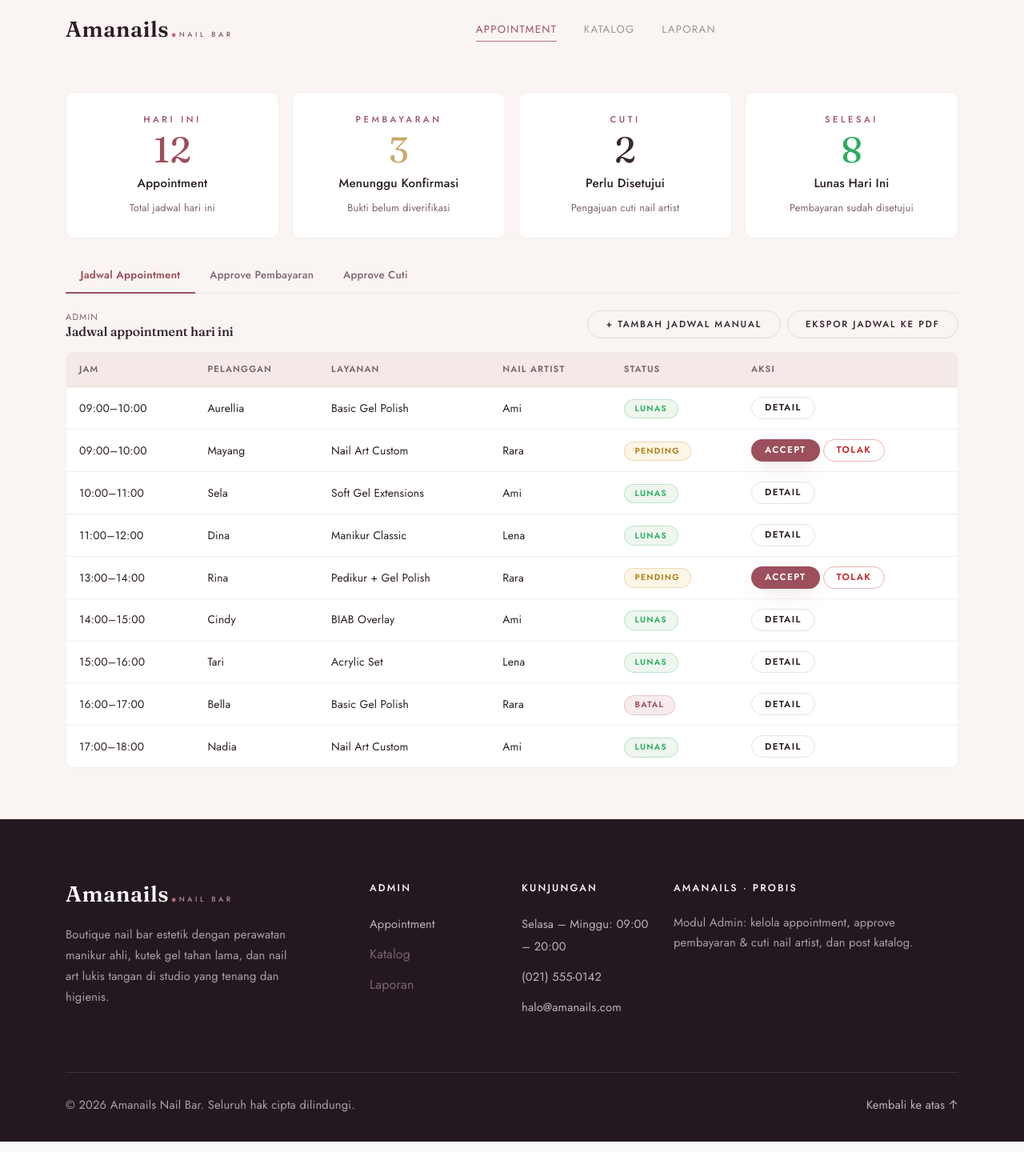
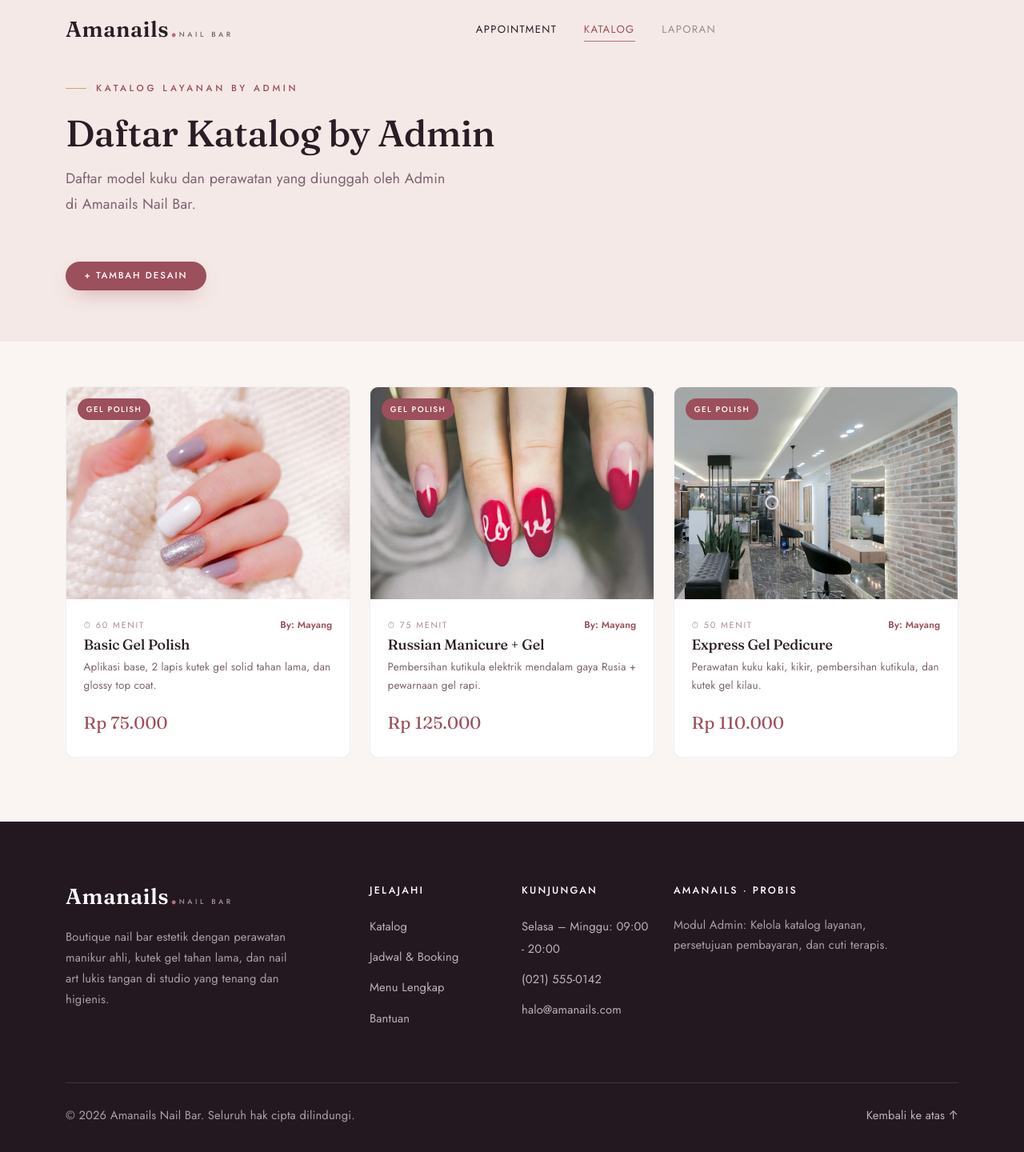
Before and after one commit to Mmayang06/Amanails, a Laravel app: page /admin/katalog in a window 1280 px wide. Shown: the whole page at 80% size. Run offline with Laravel 12, Linux system fonts and the light colour scheme.

Commit message:
katalog by admin

```diff
--- /dev/null
+++ b/app/Http/Controllers/AdminController.php
@@ -0,0 +1,153 @@
+<?php
+
+namespace App\Http\Controllers;
+
+use Illuminate\Http\Request;
+
+class AdminController extends Controller
+{
+    private function getServicesData(): array
+    {
+        return [
+            [
+                'id' => 1,
+                'name' => 'Basic Gel Polish',
+                'category' => 'gel-polish',
+                'category_label' => 'Gel Polish',
+                'price' => 75000,
+                'duration' => 60,
+                'image' => asset('img/gallery-1.jpg'),
+                'uploaded_by' => 'Mayang',
+                'uploader_role' => 'Admin (Mayang)',
+                'uploader_avatar' => asset('img/tech-2.jpg'),
+                'description' => 'Aplikasi base, 2 lapis kutek gel solid tahan lama, dan glossy top coat.',
+            ],
+            [
+                'id' => 2,
+                'name' => 'Russian Manicure + Gel',
+                'category' => 'gel-polish',
+                'category_label' => 'Gel Polish',
+                'price' => 125000,
+                'duration' => 75,
+                'image' => asset('img/gallery-2.jpg'),
+                'uploaded_by' => 'Mayang',
+                'uploader_role' => 'Admin (Mayang)',
+                'uploader_avatar' => asset('img/tech-2.jpg'),
+                'description' => 'Pembersihan kutikula elektrik mendalam gaya Rusia + pewarnaan gel rapi.',
+            ],
+            [
+                'id' => 3,
+                'name' => 'Handpainted Custom Nail Art',
+                'category' => 'nail-art-custom',
+                'category_label' => 'Nail art custom',
+                'price' => 180000,
+                'duration' => 90,
+                'image' => asset('img/gallery-3.jpg'),
+                'uploaded_by' => 'Aurel',
+                'uploader_role' => 'Nail Artist (Aurel)',
+                'uploader_avatar' => asset('img/tech-1.jpg'),
+                'description' => 'Lukisan tangan bebas custom (floral, abstract, kartun, motif geometri) 10 jari.',
+            ],
+            [
+                'id' => 4,
+                'name' => '3D Floral & Gem Nail Art',
+                'category' => 'nail-art-custom',
+                'category_label' => 'Nail art custom',
+                'price' => 210000,
+                'duration' => 100,
+                'image' => asset('img/gallery-4.jpg'),
+                'uploaded_by' => 'Aurel',
+                'uploader_role' => 'Nail Artist (Aurel)',
+                'uploader_avatar' => asset('img/tech-1.jpg'),
+                'description' => 'Desain timbul 3D clay/akrilik aksen bunga dan taburan permata kristal mewah.',
+            ],
+            [
+                'id' => 5,
+                'name' => 'Soft Gel Extensions',
+                'category' => 'nail-extension',
+                'category_label' => 'Nail Extension',
+                'price' => 250000,
+                'duration' => 90,
+                'image' => asset('img/gallery-5.jpg'),
+                'uploaded_by' => 'Aurel',
+                'uploader_role' => 'Nail Artist (Aurel)',
+                'uploader_avatar' => asset('img/tech-1.jpg'),
+                'description' => 'Penyambungan kuku tipis dan fleksibel menggunakan full-cover soft gel tips.',
+            ],
+            [
+                'id' => 6,
+                'name' => 'Polygel Extension Set',
+                'category' => 'nail-extension',
+                'category_label' => 'Nail Extension',
+                'price' => 300000,
+                'duration' => 120,
+                'image' => asset('img/gallery-6.jpg'),
+                'uploaded_by' => 'Nadia',
+                'uploader_role' => 'Nail Artist (Nadia)',
+                'uploader_avatar' => asset('img/tech-3.jpg'),
+                'description' => 'Sambung kuku kombinasi akrilik dan gel kuat, kokoh untuk kuku panjang.',
+            ],
+            [
+                'id' => 7,
+                'name' => 'Cat Eye & Metallic Chrome',
+                'category' => 'gel-polish',
+                'category_label' => 'Gel Polish',
+                'price' => 135000,
+                'duration' => 70,
+                'image' => asset('img/gallery-7.jpg'),
+                'uploaded_by' => 'Nadia',
+                'uploader_role' => 'Nail Artist (Nadia)',
+                'uploader_avatar' => asset('img/tech-3.jpg'),
+                'description' => 'Efek magnetik kilau cat eye galaksi dengan sentuhan bubuk mirror chrome.',
+            ],
+            [
+                'id' => 8,
+                'name' => 'French Ombre Aura Nails',
+                'category' => 'nail-art-custom',
+                'category_label' => 'Nail art custom',
+                'price' => 165000,
+                'duration' => 80,
+                'image' => asset('img/gallery-8.jpg'),
+                'uploaded_by' => 'Aurel',
+                'uploader_role' => 'Nail Artist (Aurel)',
+                'uploader_avatar' => asset('img/tech-1.jpg'),
+                'description' => 'Gradasi warna lembut gaya Korea/aura dengan ujung kuku french modern.',
+            ],
+            [
+                'id' => 9,
+                'name' => 'Express Gel Pedicure',
+                'category' => 'gel-polish',
+                'category_label' => 'Gel Polish',
+                'price' => 110000,
+                'duration' => 50,
+                'image' => asset('img/gallery-9.jpg'),
+                'uploaded_by' => 'Mayang',
+                'uploader_role' => 'Admin (Mayang)',
+                'uploader_avatar' => asset('img/tech-2.jpg'),
+                'description' => 'Perawatan kuku kaki, kikir, pembersihan kutikula, dan kutek gel kilau.',
+            ],
+        ];
+    }
+
+    public function dashboard()
+    {
+        return view('admin.dashboard');
+    }
+
+    public function katalog()
+    {
+        $categories = [
+            ['id' => 'all', 'name' => 'Semua'],
+            ['id' => 'gel-polish', 'name' => 'Gel Polish'],
+            ['id' => 'nail-art-custom', 'name' => 'Nail art custom'],
+            ['id' => 'nail-extension', 'name' => 'Nail Extension'],
+        ];
+
+        // Katalog admin: Hanya menampilkan katalog yang dibuat oleh Admin
+        $services = array_values(array_filter($this->getServicesData(), function ($item) {
+            return str_contains($item['uploader_role'], 'Admin');
+        }));
+
+        return view('admin.katalog', compact('categories', 'services'));
+    }
+}
--- a/resources/views/admin/dashboard.blade.php
+++ b/resources/views/admin/dashboard.blade.php
@@ -225,7 +225,7 @@
         <nav class="lq-nav-desktop" aria-label="Navigasi Admin">
           <ul class="lq-nav-links">
             <li><a href="{{ url('/admin/dashboard') }}" class="is-active">Appointment</a></li>
-            <li><a href="#" style="pointer-events:none; opacity:0.45; cursor:default;">Katalog</a></li>
+            <li><a href="{{ url('/admin/katalog') }}">Katalog</a></li>
             <li><a href="#" style="pointer-events:none; opacity:0.45; cursor:default;">Laporan</a></li>
           </ul>
         </nav>
@@ -248,7 +248,7 @@
     <div class="lq-nav-mobile" id="mobile-nav" data-nav-mobile>
       <ul>
         <li><a href="{{ url('/admin/dashboard') }}" class="is-active">Appointment</a></li>
-        <li><span style="display:block; padding:0.5rem 0; color:var(--lq-mauve); opacity:0.5;">Katalog</span></li>
+        <li><a href="{{ url('/admin/katalog') }}">Katalog</a></li>
         <li><span style="display:block; padding:0.5rem 0; color:var(--lq-mauve); opacity:0.5;">Laporan</span></li>
       </ul>
     </div>
--- /dev/null
+++ b/resources/views/admin/katalog.blade.php
@@ -0,0 +1,311 @@
+<!DOCTYPE html>
+<html lang="id">
+  <head>
+    <script>document.documentElement.classList.add('js')</script>
+    <meta charset="utf-8">
+    <meta name="viewport" content="width=device-width, initial-scale=1">
+    <title>Katalog Layanan &mdash; Amanails Nail Bar</title>
+    <meta name="description" content="Katalog menu layanan manikur, kutek gel, sambung kuku dan nail art eksklusif di Amanails Nail Bar.">
+
+    <link rel="preconnect" href="https://fonts.googleapis.com">
+    <link rel="preconnect" href="https://fonts.gstatic.com" crossorigin>
+    <link href="https://fonts.googleapis.com/css2?family=Fraunces:ital,opsz,wght@0,9..144,400;0,9..144,500;0,9..144,600;1,9..144,400;1,9..144,500&family=Jost:wght@300;400;500;600&display=swap" rel="stylesheet">
+
+    <link rel="stylesheet" href="{{ asset('css/vendor/bootstrap.min.css') }}">
+    <link rel="stylesheet" href="{{ asset('css/style.css') }}">
+
+  </head>
+  <body>
+    <a class="lq-skip" href="#main">Lewati ke konten utama</a>
+
+    <!-- ===================== NAVBAR (Admin) ===================== -->
+    <header class="lq-nav is-scrolled" data-nav>
+      <div class="container">
+        <a class="lq-brand" href="{{ url('/') }}" aria-label="Amanails Nail Bar — Beranda">
+          Amanails<span class="lq-dot">.</span>
+          <small>Nail Bar</small>
+        </a>
+
+        <nav class="lq-nav-desktop" aria-label="Navigasi Admin">
+          <ul class="lq-nav-links">
+            <li><a href="{{ url('/admin/dashboard') }}">Appointment</a></li>
+            <li><a href="{{ url('/admin/katalog') }}" class="is-active">Katalog</a></li>
+            <li><a href="#" style="pointer-events:none; opacity:0.45; cursor:default;">Laporan</a></li>
+          </ul>
+        </nav>
+
+        <div class="lq-nav-cta d-flex align-items-center gap-2">
+          @auth
+            <span class="lq-nav-desktop me-2" style="font-size: 0.82rem; color: var(--lq-mauve);">Halo, <strong>{{ Auth::user()->name }}</strong></span>
+            <form action="{{ route('logout') }}" method="POST" class="d-inline">
+              @csrf
+              <button type="submit" class="lq-btn lq-btn-outline lq-btn-sm lq-nav-desktop">Keluar</button>
+            </form>
+          @endauth
+          <button class="lq-nav-toggle" type="button" data-nav-toggle aria-expanded="false" aria-controls="mobile-nav" aria-label="Buka menu navigasi">
+            <span></span><span></span><span></span>
+          </button>
+        </div>
+      </div>
+    </header>
+
+    <!-- Drawer Menu Mobile -->
+    <div class="lq-nav-mobile" id="mobile-nav" data-nav-mobile>
+      <ul>
+        <li><a href="{{ url('/admin/dashboard') }}">Appointment</a></li>
+        <li><a href="{{ url('/admin/katalog') }}" class="is-active">Katalog</a></li>
+        <li><span style="display:block; padding:0.5rem 0; color:var(--lq-mauve); opacity:0.5;">Laporan</span></li>
+      </ul>
+    </div>
+
+    <main id="main">
+
+      <!-- ===================== PAGE HEADER ===================== -->
+      <section class="lq-section lq-bg-panel lq-page-offset" style="padding-bottom:3.5rem">
+        <div class="container">
+          <div class="row align-items-end lq-head">
+            <div class="col-lg-8 reveal">
+              <span class="lq-eyebrow">Katalog Layanan by Admin</span>
+              <h1 class="lq-h2">Daftar Katalog by Admin</h1>
+              <p class="lq-lead mb-0">Daftar model kuku dan perawatan yang diunggah oleh Admin di Amanails Nail Bar.</p>
+            </div>
+          </div>
+
+          <!-- Action: Tambah Desain -->
+          <div class="mt-4 mb-2">
+            <button type="button" class="lq-btn lq-btn-primary lq-btn-sm" data-bs-toggle="modal" data-bs-target="#modalTambahDesain">
+              + Tambah Desain
+            </button>
+          </div>
+        </div>
+      </section>
+
+      <!-- ===================== SERVICE CATALOG (Shop Grid Template) ===================== -->
+      <section class="lq-section lq-bg-cream" style="padding-top:3.5rem; padding-bottom:5rem;">
+        <div class="container">
+          <div class="row g-4" id="serviceGrid">
+            @foreach($services as $index => $item)
+              <div class="col-md-6 col-lg-4 service-col"
+                   data-category="{{ $item['category'] }}"
+                   data-name="{{ strtolower($item['name']) }}"
+                   data-desc="{{ strtolower($item['description']) }}">
+
+                <div class="lq-shop-card"
+                     data-id="{{ $item['id'] }}"
+                     data-name="{{ $item['name'] }}"
+                     data-price="{{ $item['price'] }}"
+                     data-duration="{{ $item['duration'] }}">
+
+                  <div class="lq-shop-media">
+                    <img src="{{ $item['image'] }}" alt="{{ $item['name'] }}" loading="lazy">
+                    <span class="lq-shop-badge">{{ $item['category_label'] }}</span>
+                  </div>
+
+                  <div class="lq-shop-body">
+                    <div class="d-flex justify-content-between align-items-center mb-1">
+                      <span class="lq-shop-cat mb-0">&#9201; {{ $item['duration'] }} Menit</span>
+                      <span style="font-size:0.75rem; color:var(--lq-rose-deep); font-weight:600;">
+                        By: {{ $item['uploaded_by'] }}
+                      </span>
+                    </div>
+
+                    <h4 style="margin-bottom: 0.35rem;">{{ $item['name'] }}</h4>
+                    <p class="lq-shop-desc">{{ $item['description'] }}</p>
+
+                    <div class="lq-shop-foot">
+                      <span class="lq-shop-price">Rp {{ number_format($item['price'], 0, ',', '.') }}</span>
+                    </div>
+                  </div>
+
+                </div>
+              </div>
+            @endforeach
+          </div>
+
+          <div id="noResults" class="text-center py-5" style="display: none;">
+            <span class="lq-menu-ico" style="font-size:2rem; color:var(--lq-rose);">&#10047;</span>
+            <h4 class="mt-3">Layanan Tidak Ditemukan</h4>
+            <p style="color:var(--lq-mauve);">Silakan gunakan kata kunci lain atau klik filter <strong>Semua</strong>.</p>
+          </div>
+        </div>
+      </section>
+
+    </main>
+
+    <!-- ===================== FOOTER ===================== -->
+    <footer class="lq-footer">
+      <div class="container">
+        <div class="row g-4">
+          <div class="col-lg-4">
+            <a class="lq-brand" href="{{ url('/') }}">Amanails<span class="lq-dot">.</span><small>Nail Bar</small></a>
+            <p style="margin-top:1.25rem;max-width:32ch">Boutique nail bar estetik dengan perawatan manikur ahli, kutek gel tahan lama, dan nail art lukis tangan di studio yang tenang dan higienis.</p>
+          </div>
+          <div class="col-6 col-lg-2">
+            <h5>Jelajahi</h5>
+            <ul>
+              <li><a href="{{ url('/katalog') }}">Katalog</a></li>
+              <li><a href="{{ url('/jadwal') }}">Jadwal &amp; Booking</a></li>
+              <li><a href="{{ url('/services') }}">Menu Lengkap</a></li>
+              <li><a href="{{ url('/bantuan') }}">Bantuan</a></li>
+            </ul>
+          </div>
+          <div class="col-6 col-lg-2">
+            <h5>Kunjungan</h5>
+            <ul>
+              <li><a href="#">Selasa &ndash; Minggu: 09:00 - 20:00</a></li>
+              <li><a href="tel:+6281234567890">(021) 555-0142</a></li>
+              <li><a href="mailto:halo@amanails.com">halo@amanails.com</a></li>
+            </ul>
+          </div>
+          <div class="col-lg-4">
+            <h5>Amanails &middot; PROBIS</h5>
+            <p style="max-width:34ch">Modul Admin: Kelola katalog layanan, persetujuan pembayaran, dan cuti terapis.</p>
+          </div>
+        </div>
+
+        <div class="lq-footer-bottom">
+          <p style="margin:0">&copy; {{ date('Y') }} Amanails Nail Bar. Seluruh hak cipta dilindungi.</p>
+          <p style="margin:0"><a href="#main">Kembali ke atas &uarr;</a></p>
+        </div>
+      </div>
+    </footer>
+
+    <!-- ===================== MODAL: TAMBAH DESAIN (Layout Template Services) ===================== -->
+    <div class="modal fade" id="modalTambahDesain" tabindex="-1" aria-labelledby="modalTambahDesainLabel" aria-hidden="true">
+      <div class="modal-dialog modal-xl modal-dialog-centered">
+        <div class="modal-content" style="border: none; background: transparent; border-radius: var(--lq-radius-lg); overflow: hidden; box-shadow: 0 30px 80px -20px rgba(0,0,0,0.6);">
+
+          <div class="lq-booking-wrap" style="position: relative; width: 100%; margin: 0; background: var(--lq-white);">
+            <!-- Tombol Tutup Modal -->
+            <button type="button" class="btn-close" data-bs-dismiss="modal" aria-label="Tutup"
+                    style="position: absolute; top: 1.25rem; right: 1.25rem; z-index: 30; background-color: var(--lq-cream-2); border-radius: 50%; padding: 0.65rem; opacity: 0.85; transition: opacity 0.2s;"></button>
+
+            <div class="lq-booking-grid">
+              <!-- Sisi Kiri: Foto Preview Penuh (Sesuai Desain Awal Template, Tanpa Tulisan) -->
+              <div class="lq-booking-side">
+                <img id="previewSideImg" src="{{ asset('img/booking-side.jpg') }}" alt="Preview Model Kuku" width="720" height="900" loading="lazy" style="opacity: 1; transition: opacity 0.35s ease;">
+              </div>
+
+              <!-- Sisi Kanan: Form Reservasi Style (Template Services) -->
+              <div class="lq-booking-form" style="max-height: 85vh; overflow-y: auto;">
+                <form data-booking-form novalidate id="formTambahDesain">
+                  <div class="lq-booking-success" data-booking-success role="status" aria-live="polite"></div>
+
+                  <div class="lq-field">
+                    <label for="ds-name">Nama Model / Desain <span class="req" aria-hidden="true">*</span></label>
+                    <input class="lq-input" type="text" id="ds-name" name="name" data-required aria-required="true" placeholder="Contoh: Marble Rose Gold Custom Art">
+                    <span class="lq-field-error">Silakan masukkan nama model desain.</span>
+                  </div>
+
+                  <div class="lq-field">
+                    <label for="ds-category">Pilihan Kategori Layanan <span class="req" aria-hidden="true">*</span></label>
+                    <select class="lq-select" id="ds-category" name="category" data-required aria-required="true">
+                      <option value="">Pilih kategori perawatan&hellip;</option>
+                      <option value="gel-polish">Gel Polish</option>
+                      <option value="nail-art-custom">Nail Art Custom</option>
+                      <option value="nail-extension">Nail Extension</option>
+                    </select>
+                    <span class="lq-field-error">Silakan pilih kategori layanan.</span>
+                  </div>
+
+                  <div class="lq-field-row">
+                    <div class="lq-field">
+                      <label for="ds-duration">Durasi Pengerjaan (Menit) <span class="req" aria-hidden="true">*</span></label>
+                      <input class="lq-input" type="number" id="ds-duration" name="duration" data-required aria-required="true" placeholder="60" value="60">
+                      <span class="lq-field-error">Masukkan estimasi durasi pengerjaan.</span>
+                    </div>
+                    <div class="lq-field">
+                      <label for="ds-price">Harga Layanan (Rp) <span class="req" aria-hidden="true">*</span></label>
+                      <input class="lq-input" type="number" id="ds-price" name="price" data-required aria-required="true" placeholder="Contoh: 150000" step="5000">
+                      <span class="lq-field-error">Silakan tentukan harga layanan.</span>
+                    </div>
+                  </div>
+
+                  <div class="lq-field">
+                    <label for="ds-photo">Upload Foto Model Kuku <span class="req" aria-hidden="true">*</span></label>
+                    <input class="lq-input" type="file" id="ds-photo" name="photo" accept="image/*" data-required aria-required="true" style="padding: 0.65rem 0.9rem;">
+                    <span class="lq-field-error">Silakan pilih file foto model kuku.</span>
+                  </div>
+
+                  <div class="lq-field">
+                    <label for="ds-desc">Deskripsi &amp; Detail Perawatan</label>
+                    <textarea class="lq-textarea" id="ds-desc" name="description" placeholder="Jelaskan detail perawatan, bahan kutek gel, ornamen 3D, atau gaya lukisan..."></textarea>
+                  </div>
+
+                  <button class="lq-btn lq-btn-primary lq-btn-block" type="submit">Simpan &amp; Terbitkan Desain</button>
+                  <p style="font-size:.78rem;color:var(--lq-mauve-soft);margin:1rem 0 0;text-align:center">Desain yang ditambahkan akan otomatis muncul di katalog publik Amanails Nail Bar.</p>
+                </form>
+              </div>
+            </div>
+          </div>
+
+        </div>
+      </div>
+    </div>
+
+    <!-- Bootstrap Bundle JS & Main Template JS -->
+    <script src="{{ asset('js/vendor/bootstrap.bundle.min.js') }}"></script>
+    <script src="{{ asset('js/main.js') }}"></script>
+
+    <script>
+      document.addEventListener('DOMContentLoaded', function () {
+        const photoInput = document.getElementById('ds-photo');
+        const previewSideImg = document.getElementById('previewSideImg');
+        const modalEl = document.getElementById('modalTambahDesain');
+
+        if (photoInput && previewSideImg) {
+          const defaultSrc = previewSideImg.src;
+
+          photoInput.addEventListener('change', function () {
+            const file = this.files && this.files[0];
+            if (file && file.type.startsWith('image/')) {
+              const reader = new FileReader();
+              reader.onload = function (e) {
+                previewSideImg.src = e.target.result;
+                previewSideImg.style.transition = 'all 0.35s ease';
+                previewSideImg.style.opacity = '1';
+              };
+              reader.readAsDataURL(file);
+            } else {
+              previewSideImg.src = defaultSrc;
+              previewSideImg.style.opacity = '1';
+            }
+          });
+
+          if (modalEl) {
+            modalEl.addEventListener('hidden.bs.modal', function () {
+              previewSideImg.src = defaultSrc;
+              previewSideImg.style.opacity = '1';
+              const successBox = formTambahDesain ? formTambahDesain.querySelector('[data-booking-success]') : null;
+              if (successBox) {
+                successBox.classList.remove('is-visible');
+                successBox.innerHTML = '';
+              }
+            });
+          }
+        }
+
+        const formTambahDesain = document.getElementById('formTambahDesain');
+        if (formTambahDesain) {
+          formTambahDesain.addEventListener('submit', function (e) {
+            let allValid = true;
+            formTambahDesain.querySelectorAll('[data-required]').forEach(function (el) {
+              if (!(el.value || '').trim()) allValid = false;
+            });
+            if (allValid) {
+              const nameInput = document.getElementById('ds-name');
+              const nameVal = nameInput ? nameInput.value.trim() : 'Desain Baru';
+              setTimeout(function () {
+                const successBox = formTambahDesain.querySelector('[data-booking-success]');
+                if (successBox) {
+                  successBox.innerHTML = '<strong>Desain Berhasil Diterbitkan!</strong> Model "<em>' + nameVal + '</em>" telah disimpan dan otomatis tampil di katalog publik.';
+                  successBox.classList.add('is-visible');
+                }
+              }, 15);
+            }
+          });
+        }
+      });
+    </script>
+  </body>
+</html>
--- a/routes/web.php
+++ b/routes/web.php
@@ -1,5 +1,6 @@
 <?php
 
+use App\Http\Controllers\AdminController;
 use App\Http\Controllers\AuthController;
 use App\Http\Controllers\BuyerController;
 use App\Http\Controllers\TerapisController;
@@ -28,14 +29,6 @@ Route::post('/logout', [AuthController::class, 'logout'])->name('logout');
 Route::get('/terapis/dashboard', [TerapisController::class, 'dashboard'])->name('terapis.dashboard');
 
 // Admin Routes (Maria)
-Route::get('/admin/dashboard', function () {
-    return view('admin.dashboard');
-})->name('admin.dashboard');
-
-Route::get('/admin/katalog', function () {
-    return view('admin.dashboard'); // placeholder, ganti dengan view admin.katalog saat sudah dibuat
-})->name('admin.katalog');
-
-Route::get('/admin/laporan', function () {
-    return view('admin.dashboard'); // placeholder, ganti dengan view admin.laporan saat sudah dibuat
-})->name('admin.laporan');
+Route::get('/admin/dashboard', [AdminController::class, 'dashboard'])->name('admin.dashboard');
+Route::get('/admin/katalog', [AdminController::class, 'katalog'])->name('admin.katalog');
+Route::get('/admin/laporan', [AdminController::class, 'dashboard'])->name('admin.laporan');
```
